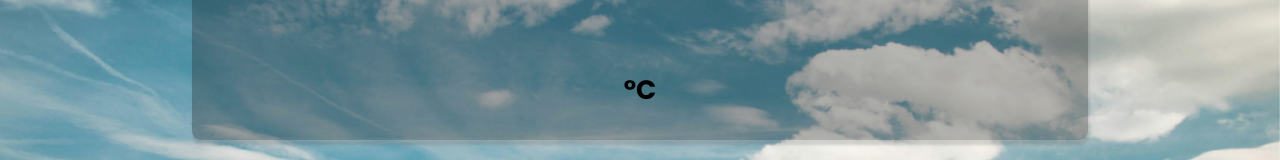
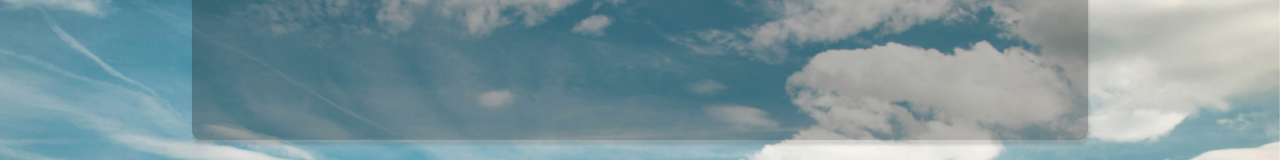
Before and after one commit to zahraRostami1999/weather-app, a React (Create React App) app: page / in a window 1280 px wide. Shown: the part 240-400 px from the top of the page. Built offline with nearby package versions, Linux system fonts and the light colour scheme.

Commit message:
edit Weather: set condition for don't display degree sign when city doesn't enterd

```diff
--- a/src/components/weather/Weather.jsx
+++ b/src/components/weather/Weather.jsx
@@ -27,7 +27,6 @@ function Weather() {
       <div className={styled.container}>
         <div className={styled.weatherWrapper}>
           <div className={styled.title}>
-            {/* <h2>What is the temperature in your city?</h2> */}
           </div>
           <div className={styled.search}>
             <input ref={inputRef} type="text" placeholder="City:" />
@@ -43,7 +42,7 @@ function Weather() {
             <WeatherImage weatherIcon={weatherData.icon} />
           </div>
           <div className={styled.weatherTemp}>
-            <h5>{weatherData.tempurature}°C</h5>
+            <h5>{weatherData.tempurature===undefined ? <span></span> : <span>{weatherData.tempurature}°</span>}</h5>
           </div>
         </div>
       </div>
```
